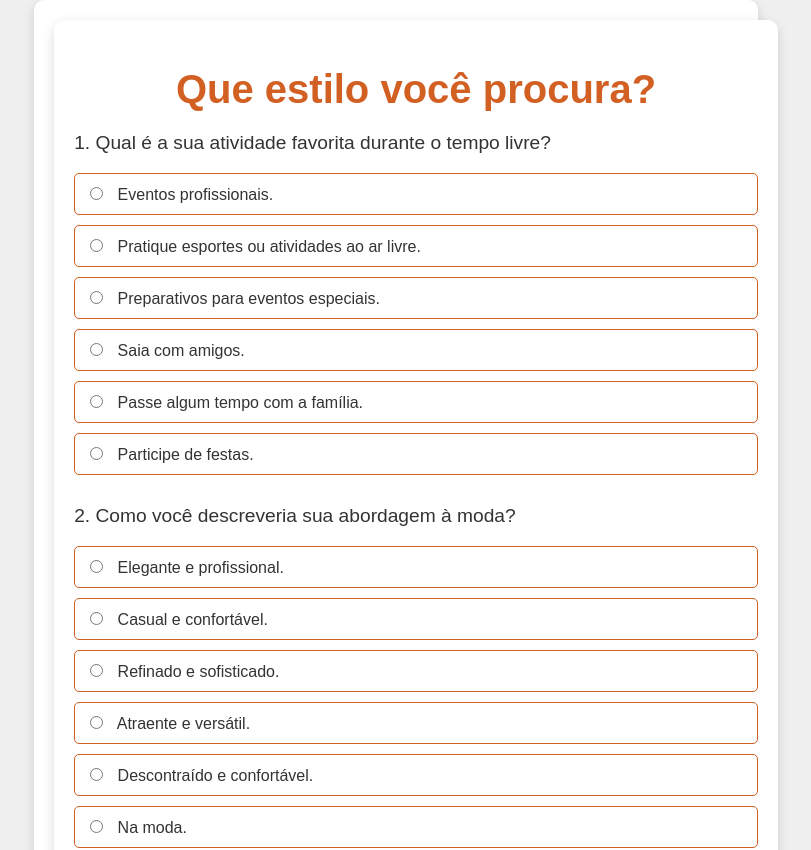
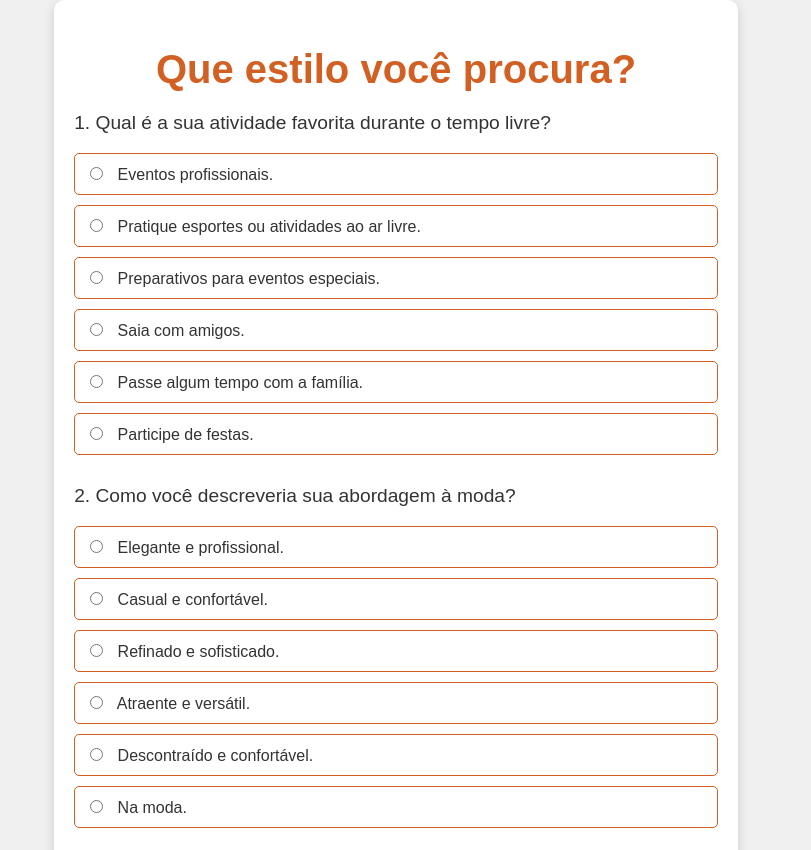
Before and after one commit to nereahm/testMasaltosPT, a React (Create React App) app: page / in a window 1280 px wide. Shown: the top 850 px of the page, without its empty margins (264-1075 px from the left). Built offline with nearby package versions, Linux system fonts and the light colour scheme.

Commit message:
Add files via upload

```diff
--- a/src/App.js
+++ b/src/App.js
@@ -55,7 +55,6 @@ function App() {
     };
 
     return (
-        <div className="quiz-container">
  <div className="quiz-container">
     <h1>Que estilo você procura?</h1>
     <form id="quizForm">
@@ -116,7 +115,7 @@ function App() {
 
         <button type="button" onClick={calculateResult}>Enviar</button>
     </form>
-</div>
+
 
 
             {/* Modal para mostrar el resultado */}
```
